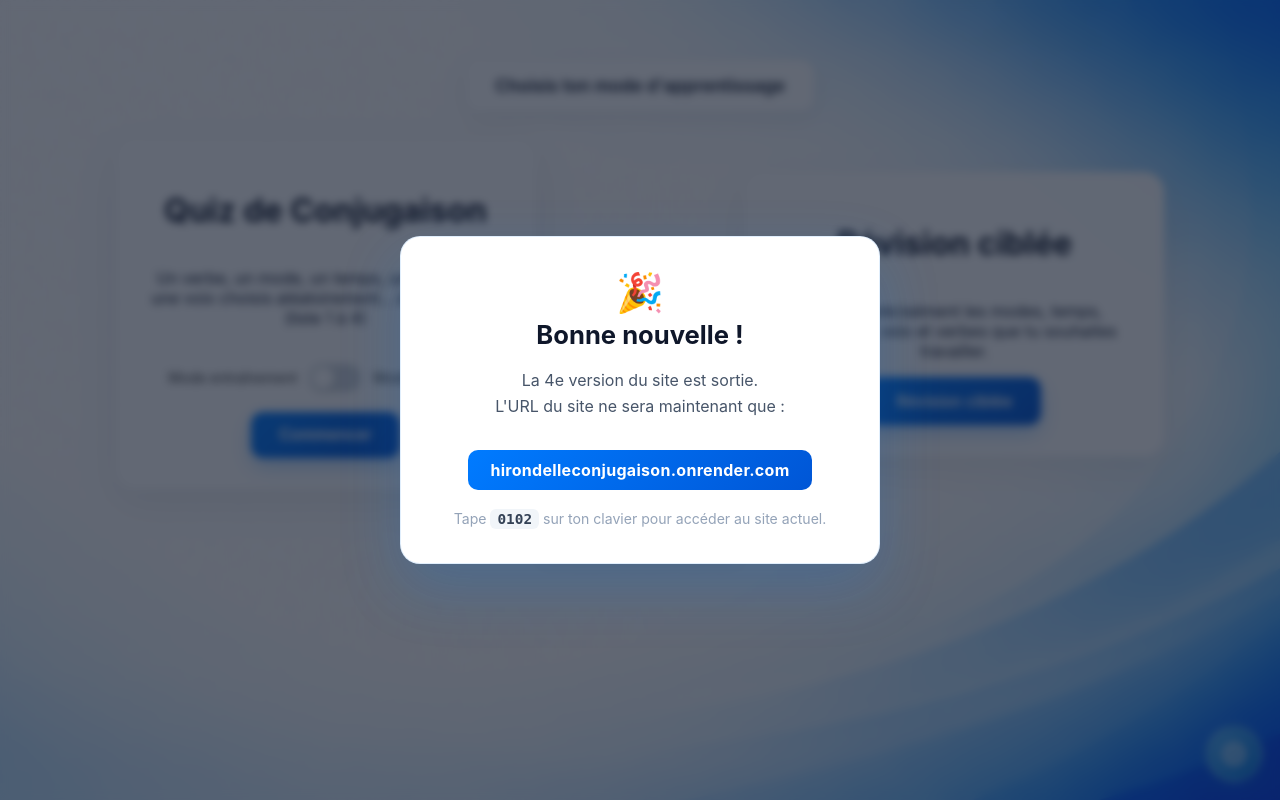
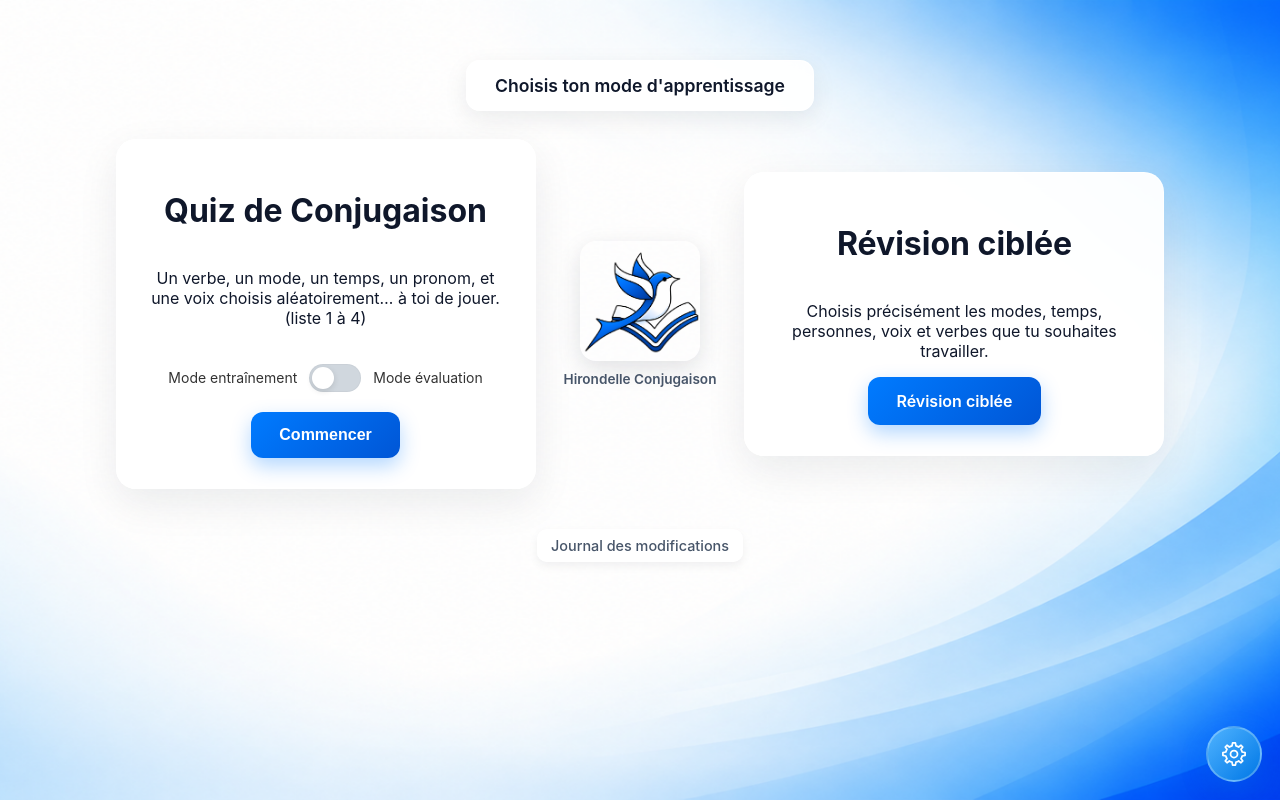
Before and after one commit to lemeilleurhackeur65645-cell/Hirondelleconjugaison, a Flask app: page / in a window 1280 px wide. Run offline with Flask 3, Linux system fonts and the light colour scheme.

Commit message:
Update index.html

```diff
--- a/templates/index.html
+++ b/templates/index.html
@@ -28,25 +28,6 @@
 </script>
 
 <body>
-
-<!-- ============================
-     POPUP ANNONCE V4
-     Disparaît quand l'user tape 0102 au clavier.
-     ============================ -->
-<div id="annonce-overlay" class="annonce-overlay" role="dialog" aria-modal="true" aria-labelledby="annonce-title">
-  <div class="annonce-card">
-    <div class="annonce-header">
-      <span class="annonce-icon">🎉</span>
-      <h2 id="annonce-title">Bonne nouvelle !</h2>
-    </div>
-    <p class="annonce-body">
-      La 4e version du site est sortie.<br>
-      L'URL du site ne sera maintenant que&nbsp;:
-    </p>
-    <p class="annonce-url">hirondelleconjugaison.onrender.com</p>
-    <p class="annonce-hint">Tape <code>0102</code> sur ton clavier pour accéder au site actuel.</p>
-  </div>
-</div>
 
 <!-- ============================
      BOUTON ENGRENAGE
```
